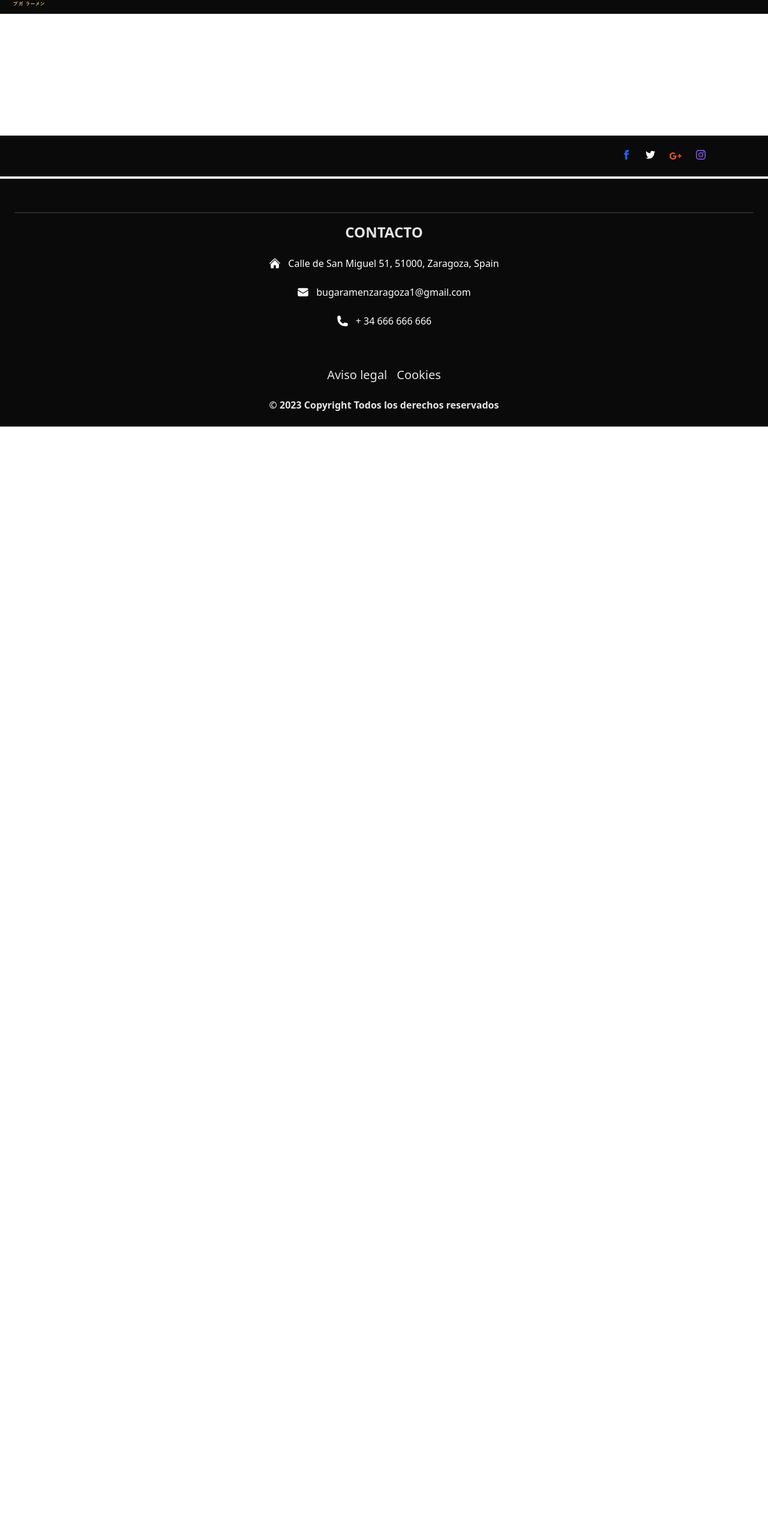
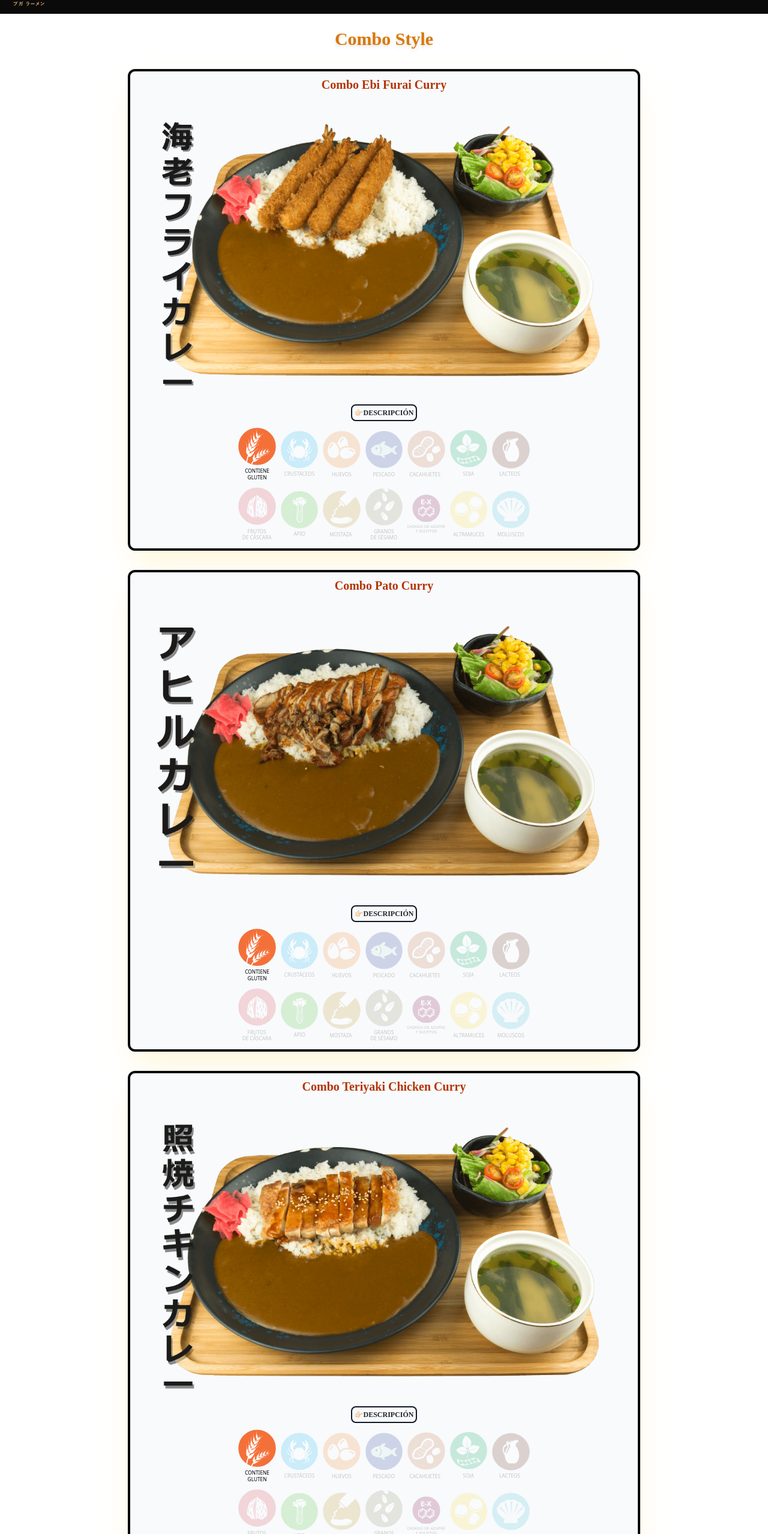
Before and after one commit to EndeSun/Buga-Project, a React (Vite) app: page /Combos in a window 1280 px wide. Shown: the part 89-2646 px from the top of the page at 60% size. Before the commit the page ends 800 px from the top, so only its background shows below. Built offline with nearby package versions, Linux system fonts and the light colour scheme.

Commit message:
Apartado de combos subidos

```diff
--- a/src/pages/Carta/Combos.jsx
+++ b/src/pages/Carta/Combos.jsx
@@ -1,11 +1,111 @@
-import React from 'react'
+import React from "react";
+import Comida from "../../components/Comida";
 
 function Combos() {
   return (
     <>
+      <h1 className="text-center font-extrabold font-caprasimo text-3xl text-amber-600 my-6 drop-shadow-md ">
+        Combo Style
+      </h1>
 
+      <Comida
+        source="../src/assets/Combos/Combo Ebi Furay Curry.png"
+        foodName="Combo Ebi Furai Curry"
+        foodDescription="Arroz con salsa de curry, camarones fritos, ensalada y sopa"
+        foodPrice="13.50"
+        gluten={true}
+        animacion={true}
+        right={true}
+      />
+
+      <Comida
+        source="../src/assets/Combos/Combo Pato Curry.png"
+        foodName="Combo Pato Curry"
+        foodDescription="Arroz con salsa de curry, pato, ensalada y sopa"
+        foodPrice="11.80"
+        gluten={true}
+        animacion={true}
+      />
+
+      <Comida
+        source="../src/assets/Combos/Combo Teriyaki Chicken Curry.png"
+        foodName="Combo Teriyaki Chicken Curry"
+        foodDescription="Arroz con salsa de curry, pollo Teriyaki, ensalada y sopa"
+        foodPrice="12.80"
+        gluten={true}
+        animacion={true}
+        right={true}
+      />
+
+      <Comida
+        source="../src/assets/Combos/Combo Karaage Curry.png"
+        foodName="Combo Karaage Curry"
+        foodDescription="Arroz con salsa de curry, pollo frito, ensalada y sopa"
+        foodPrice="12.80"
+        gluten={true}
+        animacion={true}
+        hotSale={true}
+      />
+
+      <Comida
+        source="../src/assets/Combos/Combo Chicken Katsu Curry.png"
+        foodName="Combo Chicken Katsu Curry"
+        foodDescription="Arroz con salsa de curry, pollo frito, ensalada y sopa"
+        foodPrice="13.50"
+        gluten={true}
+        animacion={true}
+        right = {true}
+      />
+
+      <Comida
+        source="../src/assets/Combos/Combo Teriyaki.png"
+        foodName="Combo Teriyaki"
+        foodDescription="Pollo Teriyaki con Kimchi, ensalada, arroz y sopa"
+        foodPrice="11.80"
+        gluten={true}
+        animacion={true}
+      />
+
+      <Comida
+        source="../src/assets/Combos/Combo Pato.png"
+        foodName="Combo Pato"
+        foodDescription="Pato con ensalada, arroz y sopa"
+        foodPrice="10.80"
+        gluten={true}
+        animacion={true}
+        right = {true}
+      />
+
+      <Comida
+        source="../src/assets/Combos/ComboGyoza.png"
+        foodName="Combo Gyoza"
+        foodDescription="Gyoza (10 unidades) con ensalada, arroz y sopa"
+        foodPrice="10.80"
+        gluten={true}
+        animacion={true}
+      />
+
+      <Comida
+        source="../src/assets/Combos/Combo Chicken Katsu.png"
+        foodName="Combo Chicken Katsu"
+        foodDescription="Pollo frito con Kimchi, ensalada, arroz y sopa"
+        foodPrice="12.80"
+        gluten={true}
+        animacion={true}
+        right={true}
+        hotSale={true}
+      />
+
+      <Comida
+        source="../src/assets/Combos/Combo Korokke.png"
+        foodName="Combo Korokke"
+        foodDescription="Croqueta fritas de calabaza con Kimchi, ensalada, arroz y sopa"
+        foodPrice="10.80"
+        gluten={true}
+        animacion={true}
+      />
     </>
-  )
+  );
 }
 
-export default Combos
+export default Combos;
```
